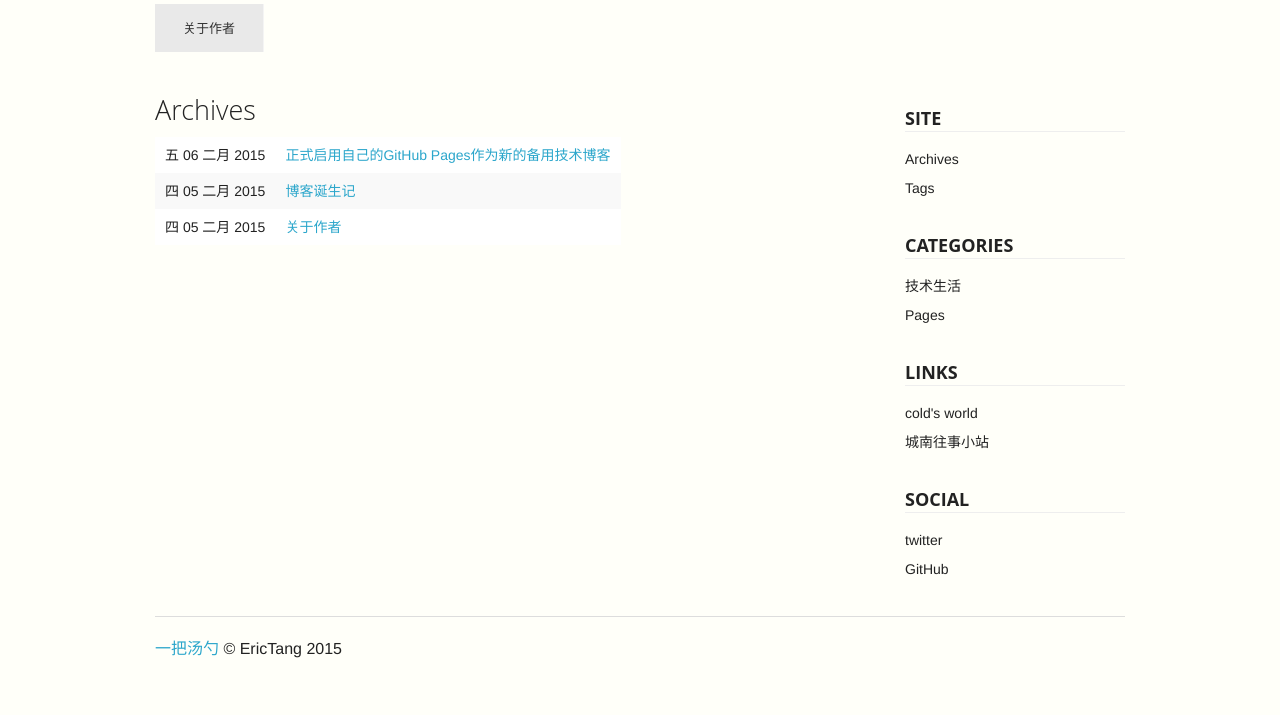
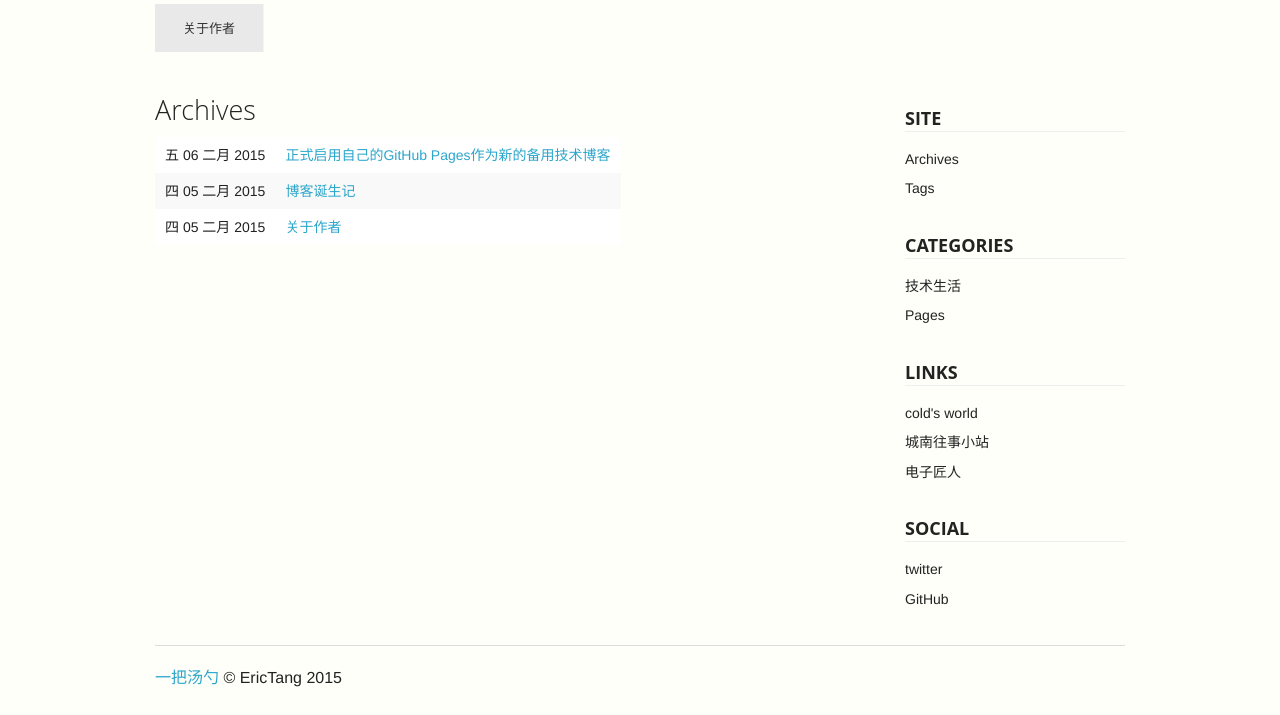
Before and after one commit to jeepxiaozi/erictang.github.io, a plain HTML site: page archives.html in a window 1280 px wide. Shown: the part 85-800 px from the top of the page. Drawn offline with Linux system fonts and the light colour scheme.

Commit message:
添加了洋仔的Blog地址

```diff
--- a/archives.html
+++ b/archives.html
@@ -87,6 +87,8 @@
                 </li>
                 <li><a href="http://www.cnwsjs.cn">城南往事小站</a>
                 </li>
+                <li><a href="http://wellmakers.com">电子匠人</a>
+                </li>
             </ul>
              <h5 class="sidebar-title">Social</h5>
             <ul class="side-nav">
```
Also changed, not shown: author/erictang.html (+2 -0 lines), bo-ke-dan-sheng-ji.html (+2 -0 lines), categories.html (+2 -0 lines), category/ji-zhu-sheng-huo.html (+2 -0 lines), category/pages.html (+2 -0 lines), guan-yu-zuo-zhe.html (+2 -0 lines), index.html (+2 -0 lines), pages/guan-yu-zuo-zhe.html (+2 -0 lines), tags.html (+2 -0 lines), zheng-shi-qi-yong-zi-ji-de-github-pageszuo-wei-xin-de-bei-yong-ji-zhu-bo-ke.html (+2 -0 lines).
